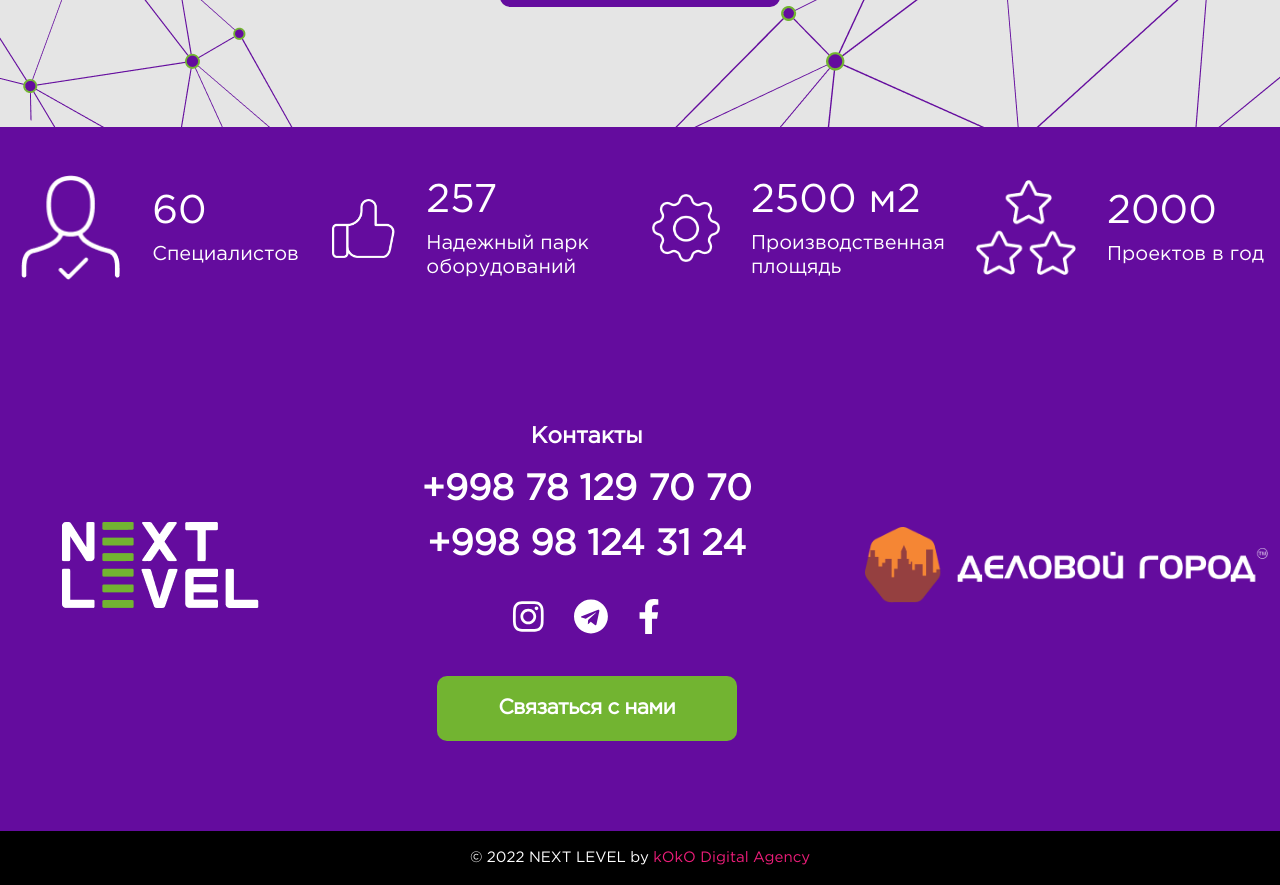
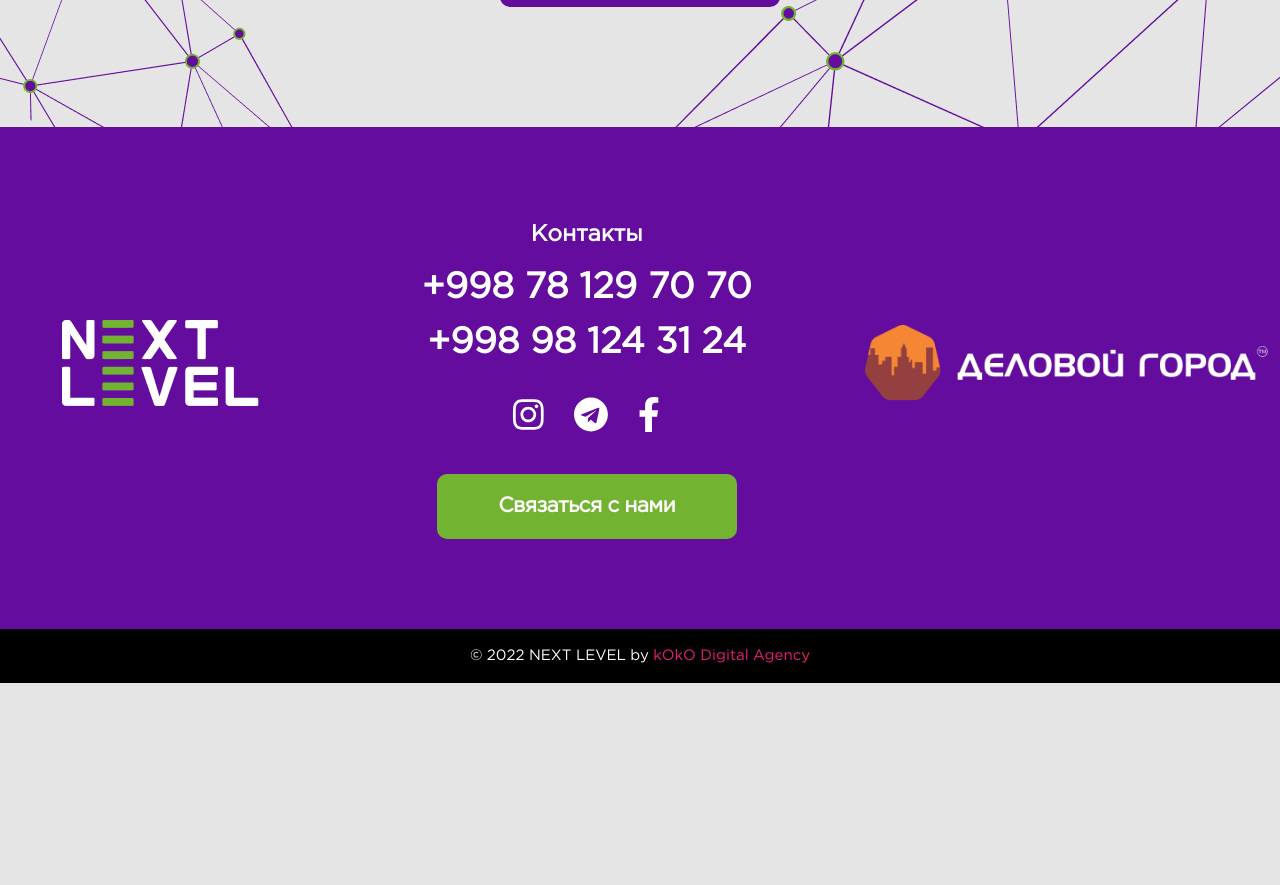
Before and after one commit to 7Davronbek/app-nextlevel-client, a React (Create React App) app: page / in a window 1280 px wide. Shown: the part 3560-4445 px from the top of the page. After the commit the page ends 4243 px from the top, so only its background shows below. Built offline with nearby package versions, Linux system fonts and the light colour scheme; a web font is replaced by a local one.

Commit message:
nextlevel-app

```diff
--- a/src/pages/Main.jsx
+++ b/src/pages/Main.jsx
@@ -1,7 +1,6 @@
 import React from 'react'
 import AboutUs from '../components/AboutUs'
-import Benefits from '../components/Benefits'
-import Forms from '../components/Forms'
+// import Benefits from '../components/Benefits'
 import GridLayout from '../components/GridLayout'
 import Header from '../components/Header'
 
@@ -17,7 +16,7 @@ const Main = () => {
                 <AboutUs />
                 <GridLayout />
             </div>
-            <Benefits />
+            {/* <Benefits /> */}
             {/* <NextLevel /> */}
             {/* <WorksGalary /> */}
             {/* <SumbitAgency /> */}
--- a/src/styles/main.scss
+++ b/src/styles/main.scss
@@ -1830,6 +1830,7 @@ html {
 
             h1 {
                 margin-bottom: 40px;
+                color: $blue;
 
                 @media(max-width:500px) {
                     font-size: 37px;
@@ -1907,6 +1908,10 @@ html {
             background-color: #fff;
             padding-bottom: 80px;
 
+            h1 {
+                color: $blue;
+            }
+
             .img {
                 text-align: center;
             }
```
